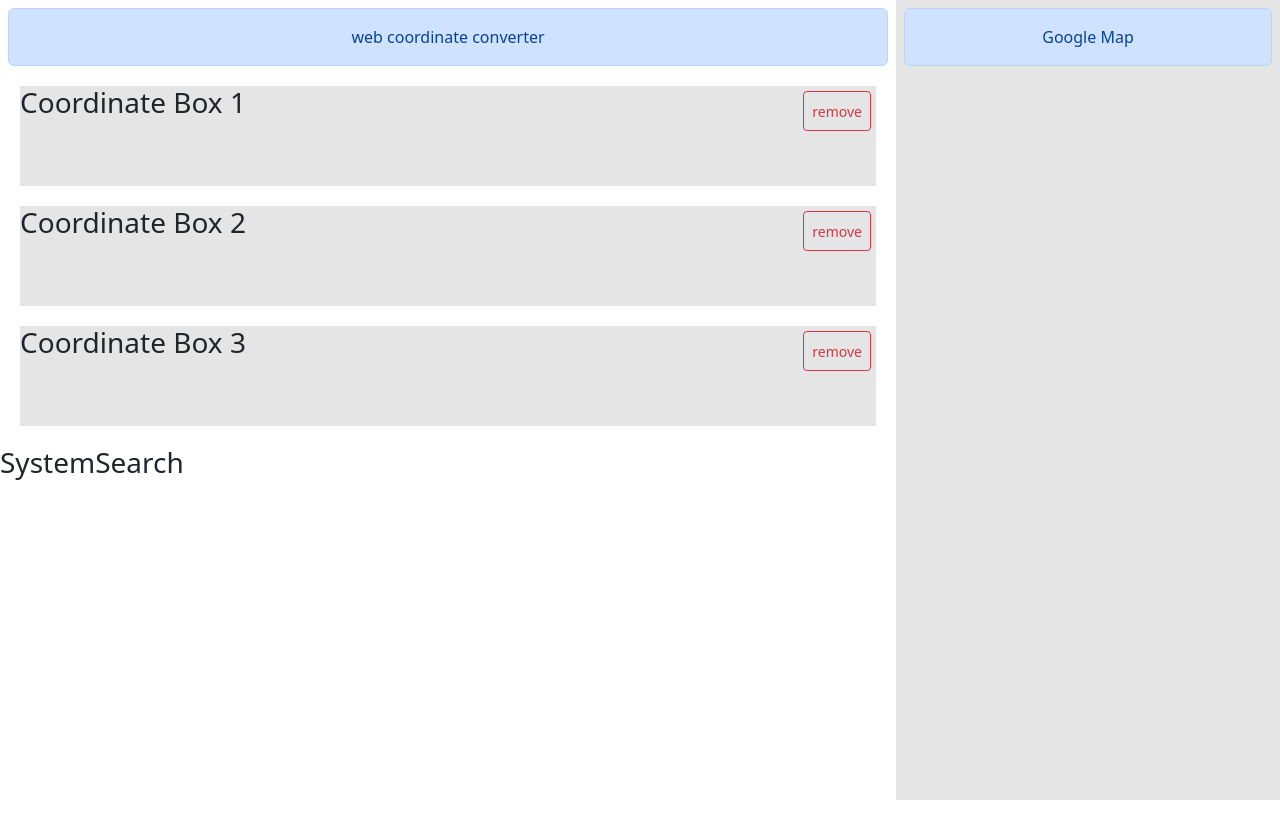
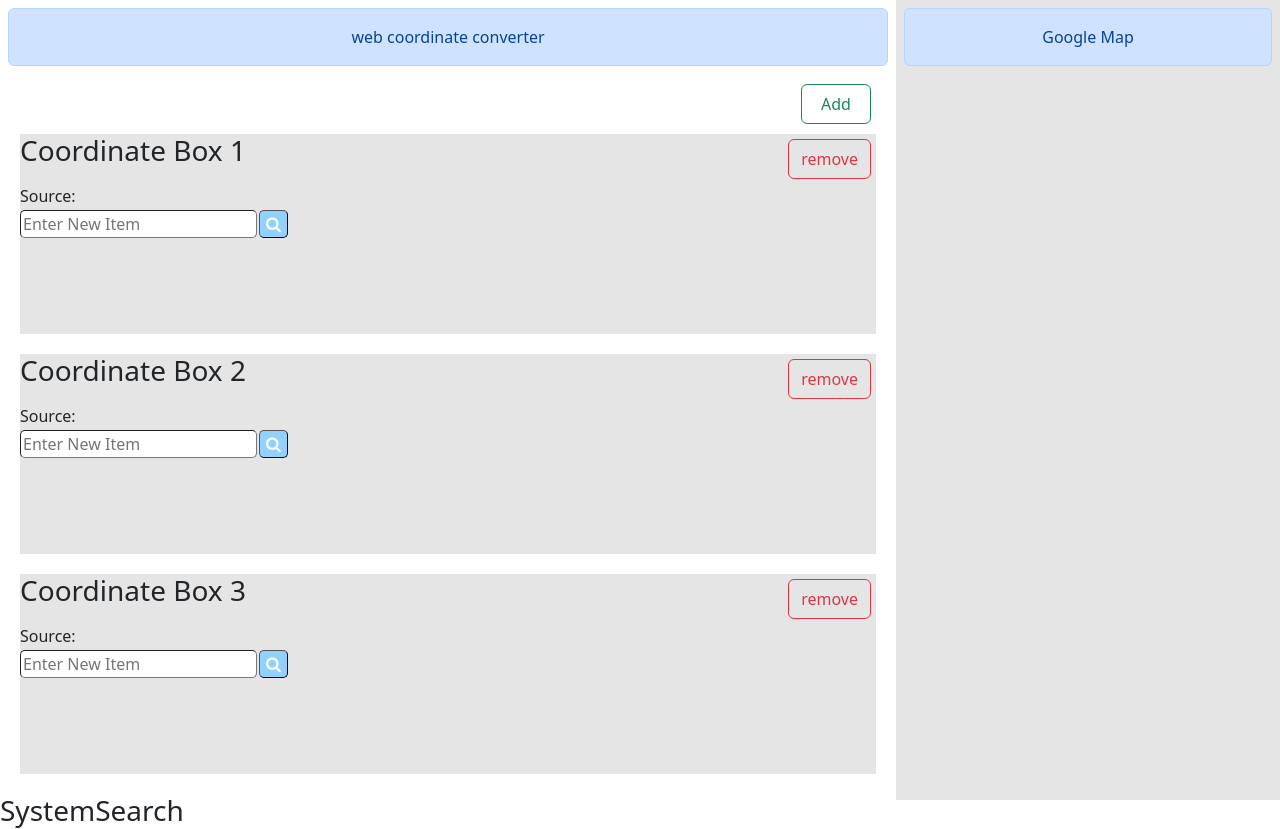
Before and after one commit to SeisWare/WebCoordinateConverter, a React app: page / in a window 1280 px wide. Before the commit the page ends 800 px from the top, so only its background shows below. Built offline with nearby package versions, Linux system fonts and the light colour scheme.

Commit message:
added add button and coordinate box input box

```diff
--- a/package.json
+++ b/package.json
@@ -3,10 +3,14 @@
   "version": "0.1.0",
   "private": true,
   "dependencies": {
+    "@fortawesome/fontawesome-svg-core": "^6.1.2",
+    "@fortawesome/free-solid-svg-icons": "^6.1.2",
+    "@fortawesome/react-fontawesome": "^0.2.0",
     "@testing-library/jest-dom": "^5.16.5",
     "@testing-library/react": "^13.3.0",
     "@testing-library/user-event": "^13.5.0",
     "bootstrap": "^5.2.0",
+    "font-awesome": "^4.7.0",
     "react": "^18.2.0",
     "react-bootstrap": "^2.5.0",
     "react-dom": "^18.2.0",
--- a/src/components/App/App.js
+++ b/src/components/App/App.js
@@ -13,17 +13,24 @@ class App extends React.Component {
 			],
 	}
 
+	addCoordinateBox = () => {
+		this.setState(state => ({
+			converters: this.state.converters.concat({ id: [...this.state.converters].pop().id+1, type: "data" })
+		}))
+	}
+
 	removeCoordinateBox = (id) => {
 		this.setState(state => ({
 			converters: state.converters.filter(box => box.id !== id)
 		}))
 	}
+
 	render() {
 		return (
 			<div className="app" >
-				{console.log(this.state.converters)}
 				<MainPage
 					converters={this.state.converters}
+					addCoordinateBox={this.addCoordinateBox}
 					removeCoordinateBox={this.removeCoordinateBox}
 				/>
 				<Map />
--- a/src/components/CoordinateBox/CoordinateBox.css
+++ b/src/components/CoordinateBox/CoordinateBox.css
@@ -1,17 +1,40 @@
-.CoordinateBox {
+.coordinateBox {
     margin: 20px;
+    margin-top: 0;
     background-color: rgba(0, 0, 0, 0.1);
-    height: 100px;
+    height: 200px;
+    width: 1000px;
     display: flex;
+    flex-wrap: wrap;
 }
 
 .removeBtn {
     margin: 5px;
     margin-left: auto;
     height: 40px;
+    width: auto;
 }
 
 .removeBtn:focus{
     outline: none;
     box-shadow: none;
 }
+
+.boxBody {
+    height: 150px;
+    display: flex;
+    flex-basis: 90%;
+    margin: 0;
+}
+
+.source > input {
+    border-width: 1px;
+    border-radius: 5px;
+}
+.source > button {
+    margin: 2px;
+    background-color: rgb(144, 209, 255);
+    color: white;
+    border-width: 1px;
+    border-radius: 5px;
+}
--- a/src/components/CoordinateBox/CoordinateBox.js
+++ b/src/components/CoordinateBox/CoordinateBox.js
@@ -1,18 +1,28 @@
 import Button from 'react-bootstrap/Button';
 import React from "react";
-import './CoordinateBox.css'
+import './CoordinateBox.css';
+
 
 const CoordinateBox = (props) => {
     const { id, type } = props.data;
     return (
-        <div className="CoordinateBox">
+        <div className="coordinateBox">
             <h3>Coordinate Box {id}</h3>
-            <Button className='removeBtn'
-                variant='outline-danger'
-                size='sm'
+            <Button className="removeBtn"
+                variant="outline-danger"
                 onClick={() => props.removeCoordinateBox(id)}>
                 remove
             </Button>
+            <div className="boxBody">
+                <div className="source">
+                    <div>Source:</div>
+                    <input
+                        type="text"
+                        placeholder="Enter New Item"
+                    />
+                    <button class="icon"><i class="fa fa-search"></i></button>
+                </div>
+            </div>
         </div>
     )
 }
--- a/src/components/CoordinateConverters/CoordinateConverters.css
+++ b/src/components/CoordinateConverters/CoordinateConverters.css
@@ -0,0 +1,11 @@
+.converterPanel {
+    display: flex;
+    flex-wrap: wrap;
+}
+.addBtn {
+    margin: 10px;
+    margin-left: auto;
+    margin-right: 25px;
+    height: 40px;
+    width: 70px;
+}
--- a/src/components/CoordinateConverters/CoordinateConverters.js
+++ b/src/components/CoordinateConverters/CoordinateConverters.js
@@ -1,12 +1,18 @@
 import React from "react";
+import { Button } from "react-bootstrap";
 import CoordinateBox from "../CoordinateBox/CoordinateBox";
 import './CoordinateConverters.css'
 
 const CoordinateConverters = (props) => {
-    const { converters, removeCoordinateBox } = props;
+    const { converters, addCoordinateBox, removeCoordinateBox } = props;
     return (
-        <div className="CoordinateConverters">
-            <div>
+        <div className="converterPanel">
+            <Button
+                className="addBtn"
+                variant="outline-success"
+                onClick={() => props.addCoordinateBox()}>
+                Add
+            </Button>
             {converters.map((converter) => (
                 <CoordinateBox
                     key={converter.id}
@@ -15,7 +21,6 @@ const CoordinateConverters = (props) => {
                 />
             ))}
         </div>
-        </div>
     )
 }
 
--- a/src/components/MainPage/MainPage.js
+++ b/src/components/MainPage/MainPage.js
@@ -5,7 +5,7 @@ import CoordinateConverters from "../CoordinateConverters/CoordinateConverters";
 import SystemSearch from "../SystemSearch/SystemSearch";
 
 const MainPage = (props) => {
-    const { converters, removeCoordinateBox } = props;
+    const { converters, addCoordinateBox, removeCoordinateBox } = props;
     return (
         <div className="MainPage">
             <Alert variant="primary" className="m-2 text-center" >
@@ -13,6 +13,7 @@ const MainPage = (props) => {
             </Alert>
             <CoordinateConverters
                 converters={converters}
+                addCoordinateBox={addCoordinateBox}
                 removeCoordinateBox={removeCoordinateBox}
             />
             <SystemSearch />
--- a/src/index.js
+++ b/src/index.js
@@ -2,6 +2,7 @@ import React from 'react';
 import ReactDOM from 'react-dom/client';
 import './index.css';
 import 'bootstrap/dist/css/bootstrap.min.css';
+import 'font-awesome/css/font-awesome.min.css';
 import App from './components/App/App';
 import reportWebVitals from './reportWebVitals';
 
```
Also changed, not shown: 2 other files. Lines whose indentation alone changed are shown as unchanged.
